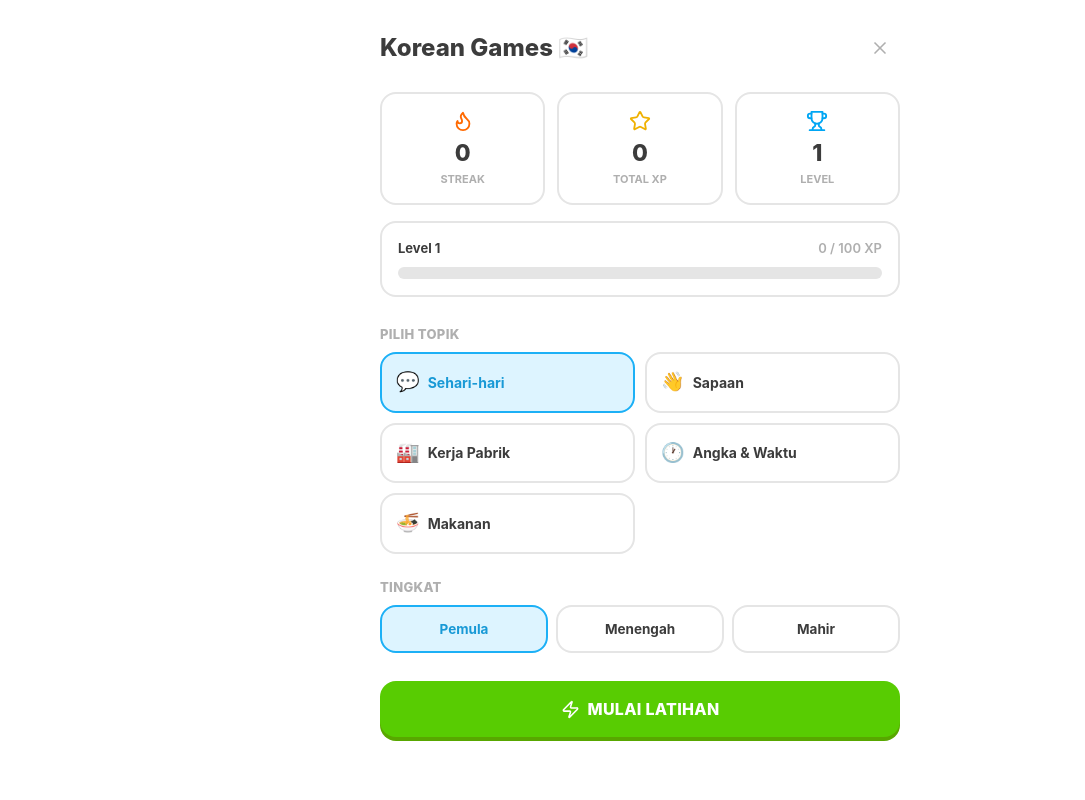
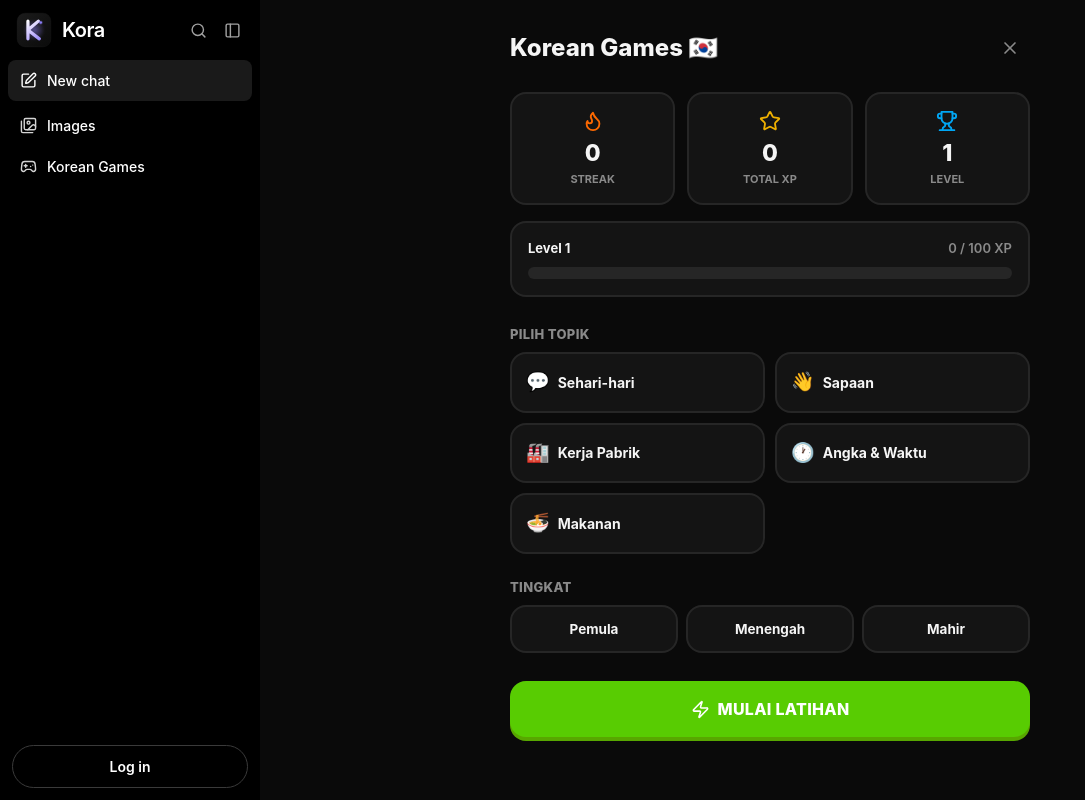
Before and after one commit to dutaalamin/kora, a React (Vite) app: page / in a window 1280 px wide. Both pictures are taken after a click on the button "Korean Games". Shown: the whole page, without its empty margins (0-1085 px from the left). Built offline with nearby package versions, Linux system fonts and the light colour scheme.

Commit message:
Korean Games tampil dengan sidebar + tema gelap (senada ChatGPT)

```diff
--- a/src/App.tsx
+++ b/src/App.tsx
@@ -374,9 +374,6 @@ export default function App() {
         />
       )}
 
-      {/* Halaman Quiz */}
-      {quizTerbuka && <Quiz onTutup={() => setQuizTerbuka(false)} />}
-
       {/* Area utama */}
       <div className="flex min-w-0 flex-1 flex-col bg-black">
         {/* Open-sidebar button (shown when sidebar is closed) */}
@@ -390,8 +387,12 @@ export default function App() {
           </button>
         )}
 
-        {/* Conversation / Images */}
-        {galeriTerbuka ? (
+        {/* Conversation / Images / Quiz */}
+        {quizTerbuka ? (
+          <main className="flex-1 overflow-hidden">
+            <Quiz denganSidebar onTutup={() => setQuizTerbuka(false)} />
+          </main>
+        ) : galeriTerbuka ? (
           <main className="flex-1 overflow-hidden">
             <Gallery onTutup={() => setGaleriTerbuka(false)} />
           </main>
--- a/src/components/Quiz.tsx
+++ b/src/components/Quiz.tsx
@@ -64,7 +64,15 @@ function Confetti() {
   );
 }
 
-export default function Quiz({ onTutup }: { onTutup: () => void }) {
+export default function Quiz({
+  onTutup,
+  denganSidebar = false,
+}: {
+  onTutup: () => void;
+  denganSidebar?: boolean;
+}) {
+  const mode = denganSidebar ? "dl-dark" : "dl-bg";
+  const pos = denganSidebar ? "relative h-full" : "fixed inset-0 z-50";
   const [layar, setLayar] = useState<Layar>("menu");
   const [progres, setProgres] = useState<Progres>(() => muatProgres());
   const [topik, setTopik] = useState(TOPIK[0].id);
@@ -191,15 +199,15 @@ export default function Quiz({ onTutup }: { onTutup: () => void }) {
   // ================= LAYAR MENU =================
   if (layar === "menu") {
     return (
-      <div className="dl-bg fixed inset-0 z-50 flex flex-col overflow-y-auto">
+      <div className={`${mode} ${pos} flex flex-col overflow-y-auto`}>
         <div className="mx-auto w-full max-w-[560px] px-5 py-7">
           <div className="flex items-center justify-between">
-            <h1 className="text-[24px] font-extrabold text-[#3c3c3c]">
+            <h1 className="dl-teks text-[24px] font-extrabold">
               Korean Games 🇰🇷
             </h1>
             <button
               onClick={onTutup}
-              className="flex h-10 w-10 items-center justify-center rounded-xl text-[#afafaf] transition hover:bg-[#f0f0f0]"
+              className="dl-muted flex h-10 w-10 items-center justify-center rounded-xl transition hover:bg-[#1f1f1f]"
             >
               <X size={20} />
             </button>
@@ -207,44 +215,44 @@ export default function Quiz({ onTutup }: { onTutup: () => void }) {
 
           {/* Statistik */}
           <div className="mt-6 grid grid-cols-3 gap-3">
-            <div className="rounded-2xl border-2 border-[#e5e5e5] bg-white p-4 text-center">
+            <div className="dl-card dl-stat rounded-2xl border-2 p-4 text-center">
               <Flame size={22} className="mx-auto mb-1 text-orange-500" />
-              <p className="text-[23px] font-extrabold text-[#3c3c3c]">
+              <p className="dl-teks text-[23px] font-extrabold">
                 {progres.streak}
               </p>
-              <p className="text-[11px] font-bold uppercase text-[#afafaf]">
+              <p className="dl-muted text-[11px] font-bold uppercase">
                 Streak
               </p>
             </div>
-            <div className="rounded-2xl border-2 border-[#e5e5e5] bg-white p-4 text-center">
+            <div className="dl-card dl-stat rounded-2xl border-2 p-4 text-center">
               <Star size={22} className="mx-auto mb-1 text-yellow-500" />
-              <p className="text-[23px] font-extrabold text-[#3c3c3c]">
+              <p className="dl-teks text-[23px] font-extrabold">
                 {progres.xp}
               </p>
-              <p className="text-[11px] font-bold uppercase text-[#afafaf]">
+              <p className="dl-muted text-[11px] font-bold uppercase">
                 Total XP
               </p>
             </div>
-            <div className="rounded-2xl border-2 border-[#e5e5e5] bg-white p-4 text-center">
+            <div className="dl-card dl-stat rounded-2xl border-2 p-4 text-center">
               <Trophy size={22} className="mx-auto mb-1 text-sky-500" />
-              <p className="text-[23px] font-extrabold text-[#3c3c3c]">
+              <p className="dl-teks text-[23px] font-extrabold">
                 {lv.level}
               </p>
-              <p className="text-[11px] font-bold uppercase text-[#afafaf]">
+              <p className="dl-muted text-[11px] font-bold uppercase">
                 Level
               </p>
             </div>
           </div>
 
           {/* Progres level */}
-          <div className="mt-4 rounded-2xl border-2 border-[#e5e5e5] bg-white p-4">
+          <div className="dl-card dl-stat mt-4 rounded-2xl border-2 p-4">
             <div className="flex items-center justify-between text-[13px]">
-              <span className="font-bold text-[#3c3c3c]">Level {lv.level}</span>
-              <span className="font-semibold text-[#afafaf]">
+              <span className="dl-teks font-bold">Level {lv.level}</span>
+              <span className="dl-muted font-semibold">
                 {lv.xpLevelIni} / {lv.xpLevelDepan} XP
               </span>
             </div>
-            <div className="mt-2 h-3 overflow-hidden rounded-full bg-[#e5e5e5]">
+            <div className="dl-track mt-2 h-3 overflow-hidden rounded-full">
               <div
                 className="h-full rounded-full bg-gradient-to-r from-[#58cc02] to-[#89e219] transition-all"
                 style={{ width: `${persenLevel}%` }}
@@ -259,7 +267,7 @@ export default function Quiz({ onTutup }: { onTutup: () => void }) {
           )}
 
           {/* Topik */}
-          <p className="mt-7 mb-2 text-[13px] font-extrabold uppercase tracking-wide text-[#afafaf]">
+          <p className="dl-muted mt-7 mb-2 text-[13px] font-extrabold uppercase tracking-wide">
             Pilih Topik
           </p>
           <div className="grid grid-cols-2 gap-2.5">
@@ -269,10 +277,10 @@ export default function Quiz({ onTutup }: { onTutup: () => void }) {
                 <button
                   key={t.id}
                   onClick={() => setTopik(t.id)}
-                  className={`flex items-center gap-2 rounded-2xl border-2 px-3.5 py-3.5 text-left text-[14px] font-bold transition ${
+                  className={`dl-card flex items-center gap-2 rounded-2xl border-2 px-3.5 py-3.5 text-left text-[14px] font-bold transition ${
                     aktif
-                      ? "border-[#1cb0f6] bg-[#ddf4ff] text-[#1899d6]"
-                      : "border-[#e5e5e5] bg-white text-[#3c3c3c] hover:bg-[#f7f7f7]"
+                      ? "dl-card-aktif"
+                      : "hover:!bg-[#1c1c1c]"
                   }`}
                 >
                   <span className="text-[19px]">{t.emoji}</span>
@@ -283,7 +291,7 @@ export default function Quiz({ onTutup }: { onTutup: () => void }) {
           </div>
 
           {/* Level */}
-          <p className="mt-6 mb-2 text-[13px] font-extrabold uppercase tracking-wide text-[#afafaf]">
+          <p className="dl-muted mt-6 mb-2 text-[13px] font-extrabold uppercase tracking-wide">
             Tingkat
           </p>
           <div className="flex gap-2">
@@ -293,10 +301,10 @@ export default function Quiz({ onTutup }: { onTutup: () => void }) {
                 <button
                   key={l.id}
                   onClick={() => setLevel(l.id)}
-                  className={`flex-1 rounded-2xl border-2 py-3 text-[13.5px] font-bold transition ${
+                  className={`dl-card flex-1 rounded-2xl border-2 py-3 text-[13.5px] font-bold transition ${
                     aktif
-                      ? "border-[#1cb0f6] bg-[#ddf4ff] text-[#1899d6]"
-                      : "border-[#e5e5e5] bg-white text-[#3c3c3c] hover:bg-[#f7f7f7]"
+                      ? "dl-card-aktif"
+                      : "hover:!bg-[#1c1c1c]"
                   }`}
                 >
                   {l.label}
@@ -306,7 +314,7 @@ export default function Quiz({ onTutup }: { onTutup: () => void }) {
           </div>
 
           {error && (
-            <p className="mt-5 rounded-2xl border-2 border-red-200 bg-red-50 px-4 py-3 text-[13.5px] font-semibold text-red-600">
+            <p className="mt-5 rounded-2xl border-2 border-red-800 bg-red-950/40 px-4 py-3 text-[13.5px] font-semibold text-red-400">
               {error}
             </p>
           )}
@@ -338,7 +346,7 @@ export default function Quiz({ onTutup }: { onTutup: () => void }) {
     const sempurna = benar === soal.length && !nyawaHabis;
     const persen = soal.length ? Math.round((benar / soal.length) * 100) : 0;
     return (
-      <div className="dl-bg fixed inset-0 z-50 flex flex-col items-center justify-center overflow-y-auto px-5">
+      <div className={`${mode} ${pos} flex flex-col items-center justify-center overflow-y-auto px-5`}>
         {sempurna && <Confetti />}
         <div className="w-full max-w-[440px] py-10 text-center">
           <div
@@ -346,7 +354,7 @@ export default function Quiz({ onTutup }: { onTutup: () => void }) {
           >
             {nyawaHabis ? "💔" : sempurna ? "🏆" : persen >= 60 ? "🎉" : "💪"}
           </div>
-          <h2 className="mt-3 text-[28px] font-extrabold text-[#3c3c3c]">
+          <h2 className="dl-teks mt-3 text-[28px] font-extrabold">
             {nyawaHabis
               ? "Nyawa Habis!"
               : sempurna
@@ -355,32 +363,32 @@ export default function Quiz({ onTutup }: { onTutup: () => void }) {
               ? "Bagus Sekali!"
               : "Terus Semangat!"}
           </h2>
-          <p className="mt-2 text-[15px] font-semibold text-[#afafaf]">
+          <p className="dl-muted mt-2 text-[15px] font-semibold">
             Kamu benar {benar} dari {soal.length} soal
           </p>
 
           <div className="mt-7 grid grid-cols-3 gap-3">
-            <div className="rounded-2xl border-2 border-[#e5e5e5] bg-white p-4">
+            <div className="dl-card dl-stat rounded-2xl border-2 p-4">
               <p className="text-[23px] font-extrabold text-yellow-500">
                 +{xpDidapat}
               </p>
-              <p className="text-[11px] font-bold uppercase text-[#afafaf]">
+              <p className="dl-muted text-[11px] font-bold uppercase">
                 XP
               </p>
             </div>
-            <div className="rounded-2xl border-2 border-[#e5e5e5] bg-white p-4">
-              <p className="text-[23px] font-extrabold text-[#3c3c3c]">
+            <div className="dl-card dl-stat rounded-2xl border-2 p-4">
+              <p className="dl-teks text-[23px] font-extrabold">
                 {persen}%
               </p>
-              <p className="text-[11px] font-bold uppercase text-[#afafaf]">
+              <p className="dl-muted text-[11px] font-bold uppercase">
                 Akurasi
               </p>
             </div>
-            <div className="rounded-2xl border-2 border-[#e5e5e5] bg-white p-4">
+            <div className="dl-card dl-stat rounded-2xl border-2 p-4">
               <p className="text-[23px] font-extrabold text-orange-500">
                 {progres.streak}
               </p>
-              <p className="text-[11px] font-bold uppercase text-[#afafaf]">
+              <p className="dl-muted text-[11px] font-bold uppercase">
                 Streak
               </p>
             </div>
@@ -415,18 +423,18 @@ export default function Quiz({ onTutup }: { onTutup: () => void }) {
   const tepat = pilih === soalKini.jawaban;
 
   return (
-    <div className="dl-bg fixed inset-0 z-50 flex flex-col">
+    <div className={`${mode} ${pos} flex flex-col`}>
       {/* Header */}
-      <div className="border-b-2 border-[#e5e5e5] px-5 py-4">
+      <div className="dl-garis border-b-2 px-5 py-4">
         <div className="mx-auto flex max-w-[560px] items-center gap-3">
           <button
             onClick={() => setLayar("menu")}
-            className="flex h-9 w-9 shrink-0 items-center justify-center rounded-xl text-[#afafaf] transition hover:bg-[#f0f0f0]"
+            className="dl-muted flex h-9 w-9 shrink-0 items-center justify-center rounded-xl transition hover:bg-[#1f1f1f]"
           >
             <X size={20} />
           </button>
 
-          <div className="h-4 flex-1 overflow-hidden rounded-full bg-[#e5e5e5]">
+          <div className="dl-track h-4 flex-1 overflow-hidden rounded-full">
             <div
               className="h-full rounded-full bg-[#58cc02] transition-all duration-300"
               style={{ width: `${persenSelesai}%` }}
@@ -449,7 +457,7 @@ export default function Quiz({ onTutup }: { onTutup: () => void }) {
                 className={
                   i < nyawa
                     ? "fill-[#ff4b4b] text-[#ff4b4b]"
-                    : "fill-[#e5e5e5] text-[#e5e5e5]"
+                    : "dl-track fill-current text-[#e5e5e5]"
                 }
               />
             ))}
@@ -460,11 +468,11 @@ export default function Quiz({ onTutup }: { onTutup: () => void }) {
       {/* Soal */}
       <div className="flex-1 overflow-y-auto px-5 py-8">
         <div className="mx-auto max-w-[560px]">
-          <p className="text-[13px] font-extrabold uppercase tracking-wide text-[#afafaf]">
+          <p className="dl-muted text-[13px] font-extrabold uppercase tracking-wide">
             Soal {nomor + 1} dari {soal.length}
           </p>
           <h2
-            className={`mt-2 text-[21px] font-extrabold leading-snug text-[#3c3c3c] ${
+            className={`dl-teks mt-2 text-[21px] font-extrabold leading-snug ${
               getar ? "dl-shake" : ""
             }`}
           >
@@ -509,12 +517,12 @@ export default function Quiz({ onTutup }: { onTutup: () => void }) {
 
       {/* Banner feedback + tombol */}
       <div
-        className={`border-t-2 px-5 py-5 ${
+        className={`dl-garis border-t-2 px-5 py-5 ${
           dinilai
             ? tepat
-              ? "border-[#d7ffb8] bg-[#d7ffb8]"
-              : "border-[#ffdfe0] bg-[#ffdfe0]"
-            : "border-[#e5e5e5] bg-white"
+              ? "dl-banner-benar border-[#d7ffb8] bg-[#d7ffb8]"
+              : "dl-banner-salah border-[#ffdfe0] bg-[#ffdfe0]"
+            : "dl-banner-netral border-[#e5e5e5] bg-white"
         }`}
       >
         <div className="mx-auto flex max-w-[560px] items-center gap-4">
@@ -539,7 +547,7 @@ export default function Quiz({ onTutup }: { onTutup: () => void }) {
                 >
                   {tepat ? "Benar!" : "Belum Tepat"}
                 </p>
-                <p className="text-[13px] font-semibold leading-snug text-[#3c3c3c]">
+                <p className="dl-teks text-[13px] font-semibold leading-snug">
                   {soalKini.penjelasan}
                 </p>
               </div>
--- a/src/index.css
+++ b/src/index.css
@@ -318,3 +318,122 @@ body {
   background: #ffffff;
   color: #3c3c3c;
 }
+
+/* ============================================================
+   TEMA GELAP — dipakai saat kuis tampil berdampingan dengan sidebar
+   ============================================================ */
+/* Dasar (mode terang) */
+.dl-card {
+  background: #ffffff;
+  border-color: #e5e5e5;
+  color: #3c3c3c;
+}
+.dl-muted {
+  color: #afafaf;
+}
+.dl-teks {
+  color: #3c3c3c;
+}
+.dl-track {
+  background: #e5e5e5;
+}
+
+/* Tombol pilihan aktif */
+.dl-card-aktif {
+  border-color: #1cb0f6;
+  background: #ddf4ff;
+  color: #1899d6;
+}
+
+.dl-dark {
+  background: #0a0a0a;
+  color: #e5e5e5;
+}
+
+.dl-dark .dl-card-aktif {
+  border-color: #1cb0f6 !important;
+  background: #0b2942 !important;
+  color: #6cc9ff !important;
+}
+
+/* Kartu & panel */
+.dl-dark .dl-card {
+  background: #141414 !important;
+  border-color: #262626 !important;
+  color: #f5f5f5 !important;
+}
+.dl-dark .dl-muted {
+  color: #8a8a8a !important;
+}
+.dl-dark .dl-teks {
+  color: #f5f5f5 !important;
+}
+.dl-dark .dl-garis {
+  border-color: #262626 !important;
+}
+.dl-dark .dl-track {
+  background: #262626 !important;
+}
+
+/* Pilihan jawaban */
+.dl-dark .dl-pilih {
+  background: #141414;
+  border-color: #2a2a2a;
+  color: #ededed;
+}
+.dl-dark .dl-pilih:hover:not(:disabled) {
+  background: #1c1c1c;
+}
+.dl-dark .dl-pilih-aktif {
+  background: #0b2942;
+  border-color: #1cb0f6;
+  color: #6cc9ff;
+}
+.dl-dark .dl-pilih-benar {
+  background: #14351a;
+  border-color: #58cc02;
+  color: #7ede2a;
+}
+.dl-dark .dl-pilih-salah {
+  background: #3a1414;
+  border-color: #ff4b4b;
+  color: #ff7a7a;
+}
+.dl-dark .dl-pilih-mati {
+  opacity: 0.35;
+}
+
+/* Tombol putih jadi gelap */
+.dl-dark .dl-white {
+  background: #1a1a1a;
+  color: #ededed;
+  border-color: #2a2a2a;
+  box-shadow: 0 4px 0 #0f0f0f;
+}
+.dl-dark .dl-white:hover:not(:disabled) {
+  background: #242424;
+}
+.dl-dark .dl-gray {
+  background: #1f1f1f;
+  color: #6a6a6a;
+}
+
+/* Banner feedback */
+.dl-dark .dl-banner-benar {
+  background: #14351a !important;
+  border-color: #1f5c22 !important;
+}
+.dl-dark .dl-banner-salah {
+  background: #3a1414 !important;
+  border-color: #6b2020 !important;
+}
+.dl-dark .dl-banner-netral {
+  background: #0f0f0f !important;
+  border-color: #262626 !important;
+}
+
+/* Kartu statistik terang */
+.dl-dark .dl-stat {
+  background: #141414 !important;
+  border-color: #262626 !important;
+}
```
